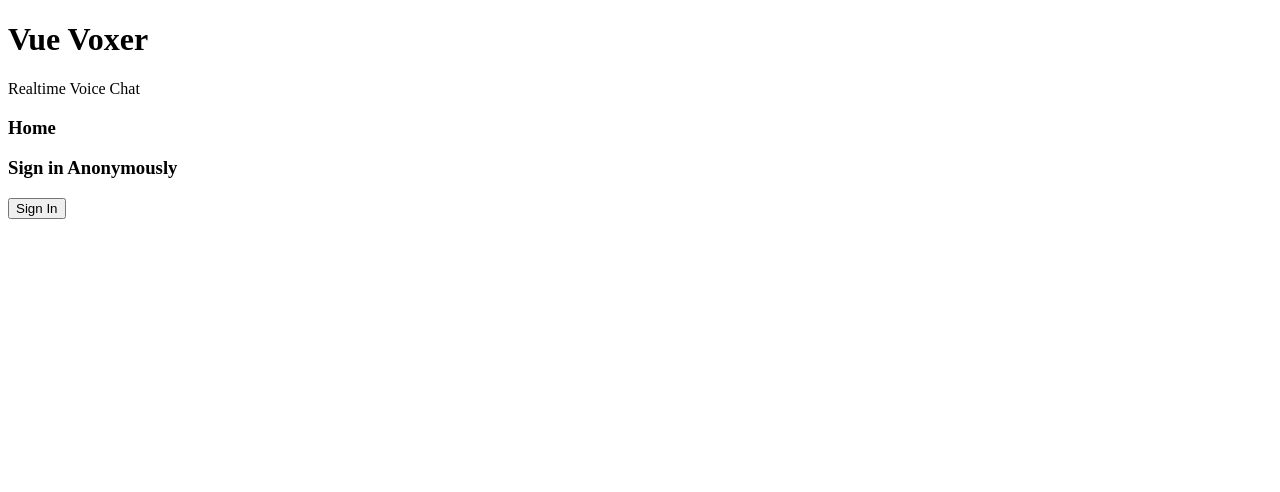
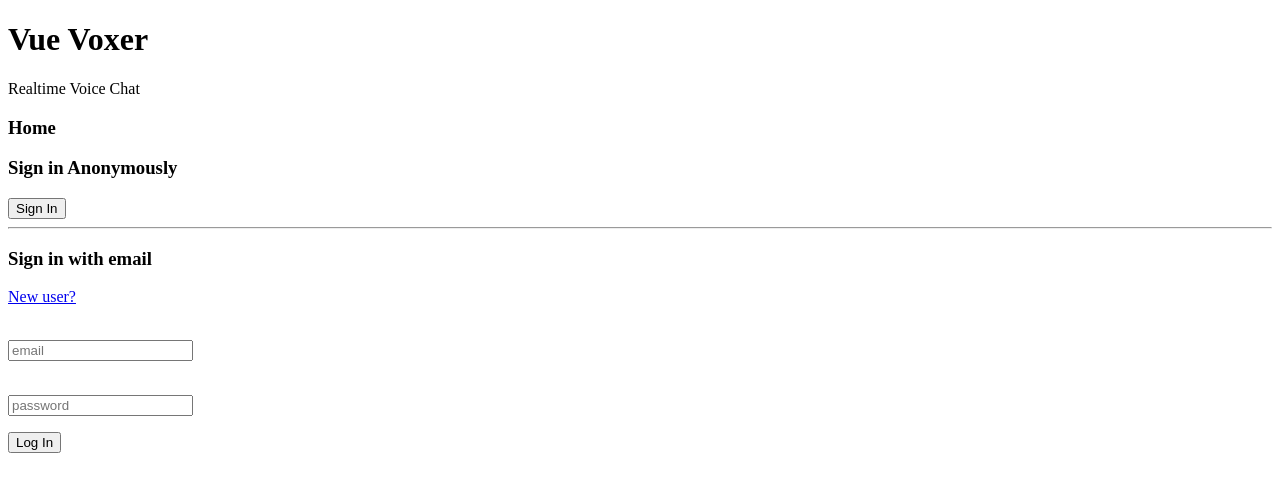
Before and after one commit to jadurani/voxer-replica, a Vue app: page / in a window 1280 px wide. Shown: the top 492 px of the page. Built offline with nearby package versions, Linux system fonts and the light colour scheme; no server answers; the HTML template or start-up script is replaced by a standard one; what vuefire would draw is missing.

Commit message:
feat(lesson8): email password auth

```diff
--- a/src/components/Login.vue
+++ b/src/components/Login.vue
@@ -1,8 +1,48 @@
 <template>
   <aside>
-    <h3>Sign in Anonymously</h3>
-    <button @click="auth.signInAnonymously()">Sign In</button>
+    <div>
+      <h3>Sign in Anonymously</h3>
+      <button class="button" @click="auth.signInAnonymously()">Sign In</button>
+    </div>
+
+    <hr />
+
+    <div v-if="newUser">
+      <h3>Sign up for a new account</h3>
+      <a href="#" @click="newUser = false">Returning user?</a>
+    </div>
+
+    <div v-else>
+      <h3>Sign in with email</h3>
+      <a href="#" @click="newUser = true">New user?</a>
+    </div>
+
+    <p>
+      <label for="email"></label><br />
+      <input type="email" v-model="email" placeholder="email" class="input" />
+    </p>
+
+    <p>
+      <label for="password"></label><br />
+      <input type="password" v-model="password" placeholder="password" class="input" />
+    </p>
+
+    <p v-show="newUser">
+      <button class="button is-info" :class="{ 'is-loading': loading }" @click="createUser()">
+        Sign Up
+      </button>
+    </p>
+
+    <p v-show="!newUser">
+      <button class="button is-info" :class="{ 'is-loading': loading }" @click="signInWithEmail()">
+        Log In
+      </button>
+    </p>
+
+    <p class="has-text-danger" v-if="errorMessage">{{ errorMessage }}</p>
+
   </aside>
+
 </template>
 
 <script>
@@ -11,10 +51,36 @@ import { auth } from '../firebase';
 
 export default {
   data() {
-    return { auth }
+    return {
+      auth,
+      email: '',
+      password: '',
+      newUser: false,
+      loading: false,
+      errorMessage: '',
+    }
   },
-  // methods: {
-  //   auth: () => alert('yay!')
-  // },
+  methods: {
+    async createUser() {
+      try {
+        this.loading = true;
+        this.errorMessage = '';
+        await auth.createWithEmailAndPassword(this.email, this.password);
+      } catch (error) {
+        this.errorMessage = error;
+      }
+
+      this.loading = false;
+    },
+    async signInWithEmail() {
+      try {
+        this.loading = true;
+        this.errorMessage = '';
+        await auth.signInWithEmailAndPassword(this.email, this.password);
+      } catch (error) {
+        this.errorMessage = error;
+      }
+    },
+  }
 }
 </script>
```
Also changed, not shown: 1 other file (tests, documents, lock files or other folders).
